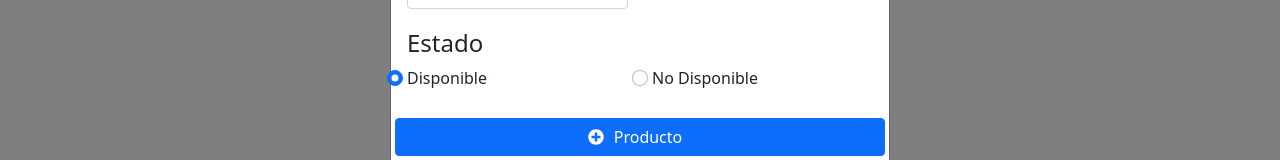
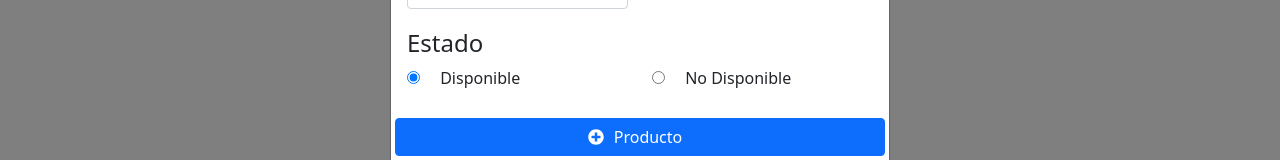
Before and after one commit to jorge3018/valkyrie, a React (Create React App) app in the folder frontend/valkyrie/: page /products in a window 1280 px wide. Both pictures are taken after a click on the button "Agregar Producto". Shown: the part 403-563 px from the top of the page. Built offline with nearby package versions, Linux system fonts and the light colour scheme.

Commit message:
Interfaz modificacion modal

```diff
--- a/frontend/valkyrie/src/components/Form/NewProductForm.jsx
+++ b/frontend/valkyrie/src/components/Form/NewProductForm.jsx
@@ -104,7 +104,7 @@ export default function NewProductForm(props) {
       <Form.Group  className="radio" onChange={e => setStateProduct(e.target.value)}>
           <h4>Estado</h4>
           <Row> <Col>
-          <Form.Label><input  className="form-check-input form-check-inline"
+          <Form.Label><input  className=" form-check-inline"
 
           name="stateProduct"
           type="radio"
@@ -114,7 +114,7 @@ export default function NewProductForm(props) {
      </Col>
          <Col>
 
-          <Form.Label><input  className="form-check-input form-check-inline"
+          <Form.Label><input  className="form-check-inline"
                 name="stateProduct"
         type="radio"
         value="no disponible"
--- a/frontend/valkyrie/src/components/Login.jsx
+++ b/frontend/valkyrie/src/components/Login.jsx
@@ -1,9 +1,11 @@
 import React from "react";
 
 function Login() {
+
   return (
     <div>
       <h1 className="font-weight-light">Login</h1>
+
     </div>
   );
 }
```
